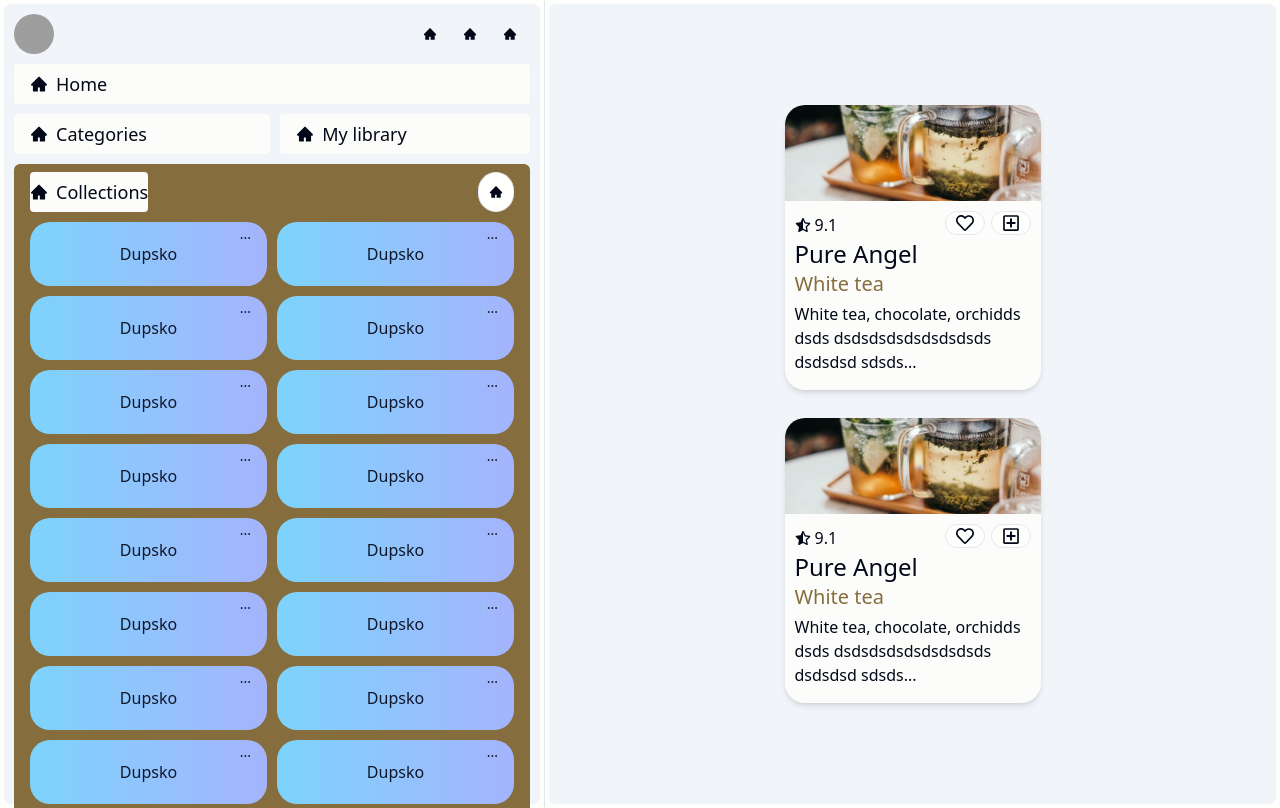
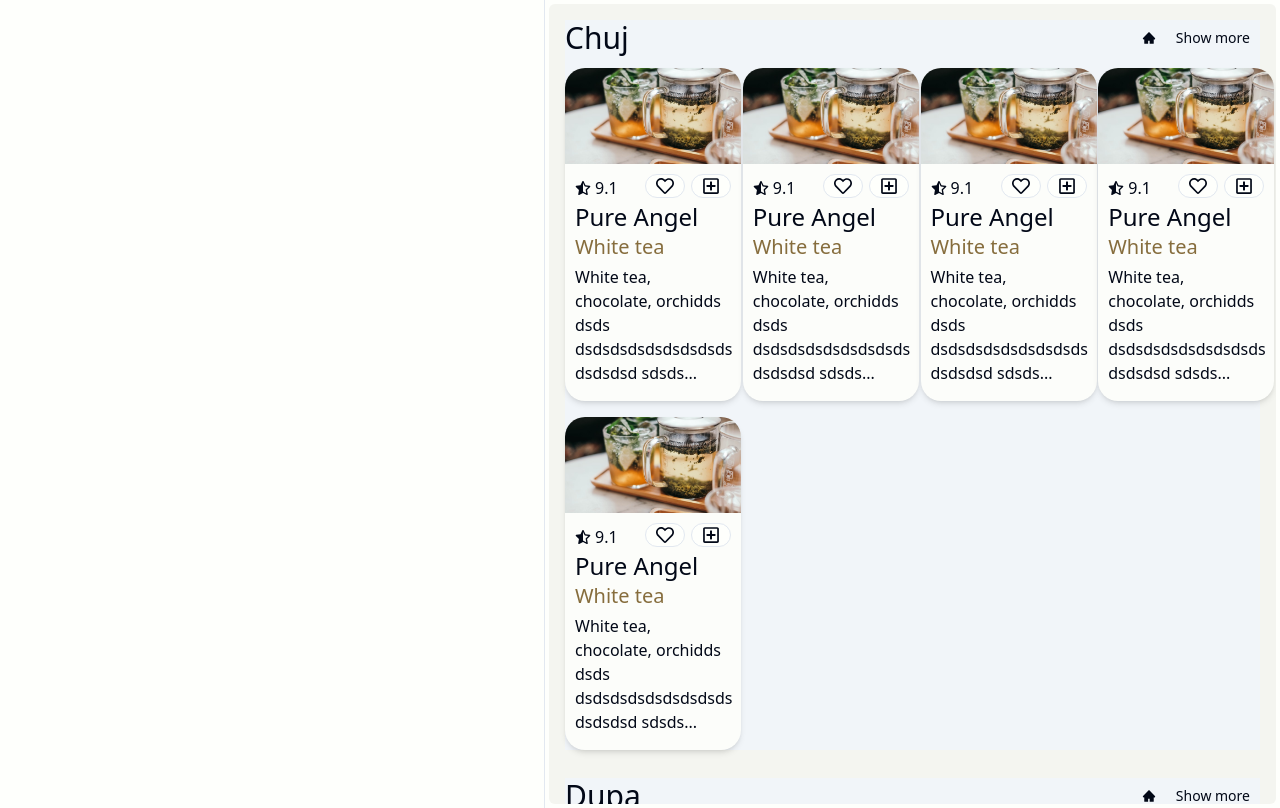
Before and after one commit to radekchybowski/TeaTime-React, a React (Vite) app: page / in a window 1280 px wide. Built offline with nearby package versions, Linux system fonts and the light colour scheme; grey boxes are pictures that could not be loaded.

Commit message:
router added

```diff
--- a/package.json
+++ b/package.json
@@ -14,6 +14,7 @@
     "@fortawesome/fontawesome-svg-core": "^6.5.2",
     "@fortawesome/react-fontawesome": "^0.2.2",
     "@radix-ui/react-avatar": "^1.0.4",
+    "@radix-ui/react-scroll-area": "^1.0.5",
     "@radix-ui/react-slot": "^1.0.2",
     "class-variance-authority": "^0.7.0",
     "clsx": "^2.1.1",
@@ -22,6 +23,7 @@
     "react-dom": "^18.2.0",
     "react-icons": "^5.2.1",
     "react-resizable-panels": "^2.0.19",
+    "react-router-dom": "^6.23.1",
     "tailwind-merge": "^2.3.0",
     "tailwindcss-animate": "^1.0.7"
   },
--- a/src/App.jsx
+++ b/src/App.jsx
@@ -1,31 +1,22 @@
-import {
-  ResizableHandle,
-  ResizablePanel,
-  ResizablePanelGroup,
-} from "@/components/ui/resizable"
+import { createBrowserRouter, Route, createRoutesFromElements, RouterProvider } from 'react-router-dom';
+import AppLayout from './layouts/AppLayout'
+import Home from './pages/Home';
+import Categories from './pages/Categories';
 
-import { Button } from './components/ui/button';
-import CardTea from './components/blocks/CardTea';
-import { AiFillHome } from "react-icons/ai";
-import { Tile } from './components/ui/tile';
-import Container from './components/ui/container';
-import NavPane from './components/blocks/NavPane';
+
+const router = createBrowserRouter(
+  createRoutesFromElements(
+    <Route path='/' element={<AppLayout />}>
+      <Route index element={ <Home /> }/>
+      <Route path='categories' element={ <Categories /> } />
+    </Route>
+  )
+)
 
 function App() {
 
   return (
-      <ResizablePanelGroup className="" direction="horizontal">
-        <ResizablePanel className="min-w-96 max-w-[34rem]">
-          <NavPane/>
-        </ResizablePanel>
-        <ResizableHandle />
-        <ResizablePanel>
-          <Container>
-            <CardTea/>
-            <CardTea/>
-          </Container>
-        </ResizablePanel>
-      </ResizablePanelGroup>
+    <RouterProvider router={router} />
   )
 }
 
--- a/src/components/blocks/NavPane.jsx
+++ b/src/components/blocks/NavPane.jsx
@@ -1,36 +1,43 @@
 import React from 'react';
+import {NavLink, useLocation} from "react-router-dom";
 import { Button } from '../ui/button';
 import { Avatar, AvatarFallback, AvatarImage } from "@/components/ui/avatar"
-import { AiFillHome } from 'react-icons/ai';
-import InnerContainer from '../ui/innerContainer';
+import { FaHouse, FaMagnifyingGlass } from "react-icons/fa6";
+import { FaBookMedical, FaPlus, FaArrowLeft } from "react-icons/fa";
+import { BiSolidCategory } from "react-icons/bi";
+import { MdCollectionsBookmark } from "react-icons/md";
 import { Tile } from '../ui/tile';
 
 const NavPane = () => {
     return (
-      <div className={'flex flex-col h-screen min-w-92 m-1 p-2.5 gap-2.5 rounded-md bg-secondary'}>
+      <header className={'flex flex-col h-screen min-w-92 m-1 p-2.5 gap-2.5 rounded-md bg-container'}>
         <div className='flex justify-between'>
           <Avatar>
             <AvatarImage src="https://github.com/shadcn.png" />
             <AvatarFallback>CN</AvatarFallback>
           </Avatar>
           <div>
-            <Button size="icon" variant="ghost"><AiFillHome /></Button>
-            <Button size="icon" variant="ghost"><AiFillHome /></Button>
-            <Button size="icon" variant="ghost"><AiFillHome /></Button>
+            <Button size="icon" variant="ghost"><FaArrowLeft className='text-xl'/></Button>
+            <Button size="icon" variant="ghost"><FaMagnifyingGlass className='text-xl'/></Button>
+            <Button size="icon" variant="ghost"><FaPlus className='text-xl'/></Button>
           </div>
 
         </div>
 
-        <Button variant="nav"><AiFillHome />Home</Button>
+        {/* <Button variant="nav"> */}
+          <NavLink to="/">
+            <FaHouse />Home
+          </NavLink>
+        {/* </Button> */}
         <div className='grid grid-flow-col gap-2.5 justify-stretch w-full'>
-          <Button variant="nav"><AiFillHome />Categories</Button>
-          <Button variant="nav"><AiFillHome />My library</Button>
+          <Button variant="nav"><BiSolidCategory />Categories</Button>
+          <Button variant="nav"><FaBookMedical />My library</Button>
         </div>
 
-        <div className={'flex flex-col justify-center items-center h-screen py-2 px-4 gap-2.5 rounded-md bg-primary'}>
+        <div className={'flex flex-col h-4/5 pt-0 p-4 gap-2.5 rounded-md bg-card'}>
           <div className='flex justify-between w-full'>
-            <Button className="p-0 text-outline-foreground" variant="nav"><AiFillHome />Collections</Button>
-            <Button className="inline-block" variant="outline" size="sm"><AiFillHome /></Button>
+            <Button className="p-0 text-outline-foqreground" variant="nav"><MdCollectionsBookmark />Collections</Button>
+            <Button className="inline-block" variant="outline" size="sm"><FaPlus /></Button>
           </div>
           <div className='w-full overflow-scroll rounded-md grid grid-cols-2 gap-2.5'>
             <Tile>Dupsko</Tile>
@@ -62,7 +69,7 @@ const NavPane = () => {
 
         </div>
 
-      </div>
+      </header>
     );
 };
 
--- a/src/components/ui/container.jsx
+++ b/src/components/ui/container.jsx
@@ -2,9 +2,9 @@ import React from 'react';
 
 const Container = ({children}) => {
     return (
-      <div className={'flex flex-col justify-center items-center h-screen m-1 p-4 gap-7 rounded-md bg-secondary'}>
+      <main className={'flex flex-col items-center h-screen m-1 p-4 gap-7 overflow-scroll rounded-md bg-container'}>
         { children }
-      </div>
+      </main>
     );
 };
 
--- /dev/null
+++ b/src/components/ui/scroll-area.jsx
@@ -0,0 +1,38 @@
+import * as React from "react"
+import * as ScrollAreaPrimitive from "@radix-ui/react-scroll-area"
+
+import { cn } from "@/lib/utils"
+
+const ScrollArea = React.forwardRef(({ className, children, ...props }, ref) => (
+  <ScrollAreaPrimitive.Root
+    ref={ref}
+    className={cn("relative overflow-hidden", className)}
+    {...props}>
+    <ScrollAreaPrimitive.Viewport className="h-full w-full rounded-[inherit]">
+      {children}
+    </ScrollAreaPrimitive.Viewport>
+    <ScrollBar />
+    <ScrollAreaPrimitive.Corner />
+  </ScrollAreaPrimitive.Root>
+))
+ScrollArea.displayName = ScrollAreaPrimitive.Root.displayName
+
+const ScrollBar = React.forwardRef(({ className, orientation = "vertical", ...props }, ref) => (
+  <ScrollAreaPrimitive.ScrollAreaScrollbar
+    ref={ref}
+    orientation={orientation}
+    className={cn(
+      "flex touch-none select-none transition-colors",
+      orientation === "vertical" &&
+        "h-full w-2.5 border-l border-l-transparent p-[1px]",
+      orientation === "horizontal" &&
+        "h-2.5 flex-col border-t border-t-transparent p-[1px]",
+      className
+    )}
+    {...props}>
+    <ScrollAreaPrimitive.ScrollAreaThumb className="relative flex-1 rounded-full bg-border" />
+  </ScrollAreaPrimitive.ScrollAreaScrollbar>
+))
+ScrollBar.displayName = ScrollAreaPrimitive.ScrollAreaScrollbar.displayName
+
+export { ScrollArea, ScrollBar }
--- /dev/null
+++ b/src/components/ui/section.jsx
@@ -0,0 +1,22 @@
+import React from 'react';
+import { Button } from './button';
+import { AiFillHome } from 'react-icons/ai';
+
+const Section = ({title, children}) => {
+    return (
+      <div className={'w-full bg-secondary'}>
+        <div className='flex justify-between mb-3'>
+          <h2 className='text-3xl'>{title}</h2>
+          <div className='flex p-0'>
+            <Button variant="ghost" size="sm"><AiFillHome /></Button>
+            <Button variant="ghost" size="sm">Show more</Button>
+          </div>
+        </div>
+        <div className='w-full grid gap-4 grid-cols-1 md:grid-cols-2 lg:grid-cols-3 xl:grid-cols-4'>
+          { children }
+        </div>
+      </div>
+    );
+};
+
+export default Section;
--- a/src/components/ui/tile.jsx
+++ b/src/components/ui/tile.jsx
@@ -5,6 +5,7 @@ import { cva } from "class-variance-authority";
 import { clsx } from "clsx";
 import { twMerge } from "tailwind-merge";
 import { Button } from './button';
+import { BsThreeDots } from "react-icons/bs";
 
 export function cn(...inputs) {
   return twMerge(clsx(inputs));
@@ -36,7 +37,7 @@ const Tile = React.forwardRef(
         ref={ref}
 
       >{children}
-      <Button variant="ghost" size="sm" className="absolute top-0 right-0 mr-1.5">...</Button>
+      <Button variant="ghost" size="sm" className="absolute top-0 right-0 m-1.5"><BsThreeDots /></Button>
       </Comp>
     );
   }
--- /dev/null
+++ b/src/layouts/AppLayout.jsx
@@ -0,0 +1,23 @@
+import NavPane from "@/components/blocks/NavPane"
+import Container from "@/components/ui/container"
+import { ResizableHandle, ResizablePanel, ResizablePanelGroup } from "@/components/ui/resizable"
+import { Outlet } from "react-router-dom"
+
+function AppLayout() {
+
+  return (
+      <ResizablePanelGroup className="" direction="horizontal">
+        <ResizablePanel className="min-w-96 max-w-[34rem]">
+          {/* <NavPane/>  */}
+        </ResizablePanel>
+        <ResizableHandle />
+        <ResizablePanel>
+          <Container>
+            <Outlet/>
+          </Container>
+        </ResizablePanel>
+      </ResizablePanelGroup>
+  )
+}
+
+export default AppLayout
--- /dev/null
+++ b/src/pages/Categories.jsx
@@ -0,0 +1,26 @@
+import React from 'react';
+import Section from "../components/ui/section";
+import CardTea from '../components/blocks/CardTea';
+
+const Categories = () => {
+    return (
+      <>
+        <Section title="Cipa">
+          <CardTea/>
+          <CardTea/>
+          <CardTea/>
+          <CardTea/>
+          <CardTea/>
+        </Section>
+        <Section title="Cyce">
+          <CardTea/>
+          <CardTea/>
+          <CardTea/>
+          <CardTea/>
+          <CardTea/>
+        </Section>
+      </>
+    );
+};
+
+export default Categories;
--- /dev/null
+++ b/src/pages/Home.jsx
@@ -0,0 +1,26 @@
+import React from 'react';
+import Section from "../components/ui/section";
+import CardTea from '../components/blocks/CardTea';
+
+const Home = () => {
+    return (
+      <>
+        <Section title="Chuj">
+          <CardTea/>
+          <CardTea/>
+          <CardTea/>
+          <CardTea/>
+          <CardTea/>
+        </Section>
+        <Section title="Dupa">
+          <CardTea/>
+          <CardTea/>
+          <CardTea/>
+          <CardTea/>
+          <CardTea/>
+        </Section>
+      </>
+    );
+};
+
+export default Home;
--- a/tailwind.config.js
+++ b/tailwind.config.js
@@ -28,6 +28,7 @@ module.exports = {
         ring: "hsl(var(--ring))",
         background: "#FEFFFC",
         foreground: "hsl(var(--foreground))",
+        container: "#F4F5F0",
         primary: {
           DEFAULT: '#866D3D',
           foreground: "hsl(var(--primary-foreground))",
```
Also changed, not shown: 1 other file (tests, documents, lock files or other folders).
